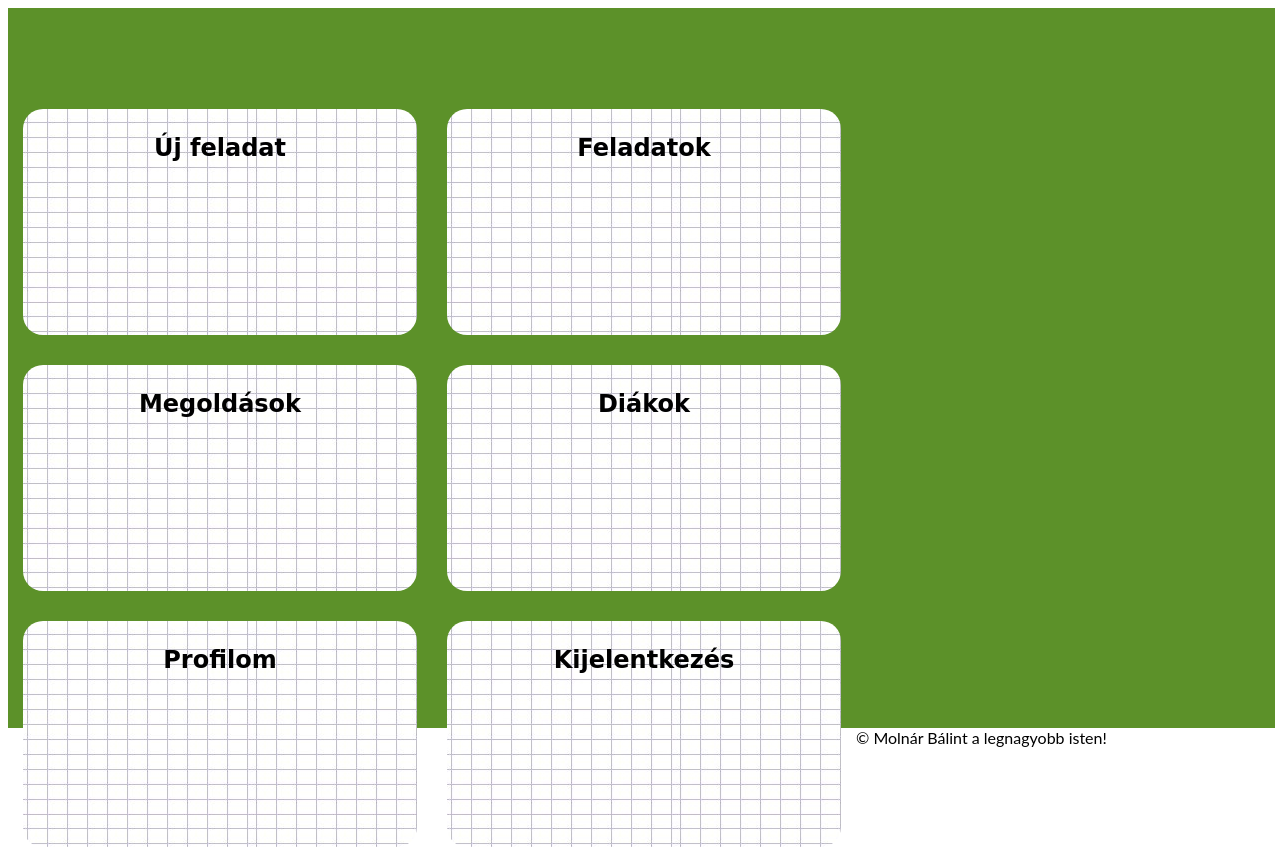
After one commit to MKristof6/LazyLlamas, a Flask app: template templates/index.html in a window 1280 px wide. The commit adds this page. Run offline with Flask 2, Linux system fonts and the light colour scheme; the template is opened without the code that fills it, so the values that code supplies are empty; the visitor is signed in with stand-in values (Sample User, id 1); some libraries are stand-ins or nearby versions.

Commit message:
feat: different navigational options for students & amigos

```diff
--- a/main.py
+++ b/main.py
@@ -15,19 +15,26 @@ def speech():
     return render_template('speech.html')
 
 
-@app.route('/', methods=['GET', 'POST'])
+@app.route('/login', methods=['GET', 'POST'])
 def login():
-    users = [data_handler.get_teachers(), data_handler.get_students()]
+    teachers = data_handler.get_teachers()
+    students = data_handler.get_students()
     if request.method == 'POST':
+        session['pw'] = request.form['password']
         session['email'] = request.form['email']
-        for userz in users:
-            for user in userz:
-                if session['email'] == user['email']:
-                    session['pw'] = request.form['password']
-                    if util.verify_pw(session['pw'], user['password']):
-                        return redirect(url_for('speech'))
-                else:
-                    return 'Wrong password!<br><br><a href="/login">Go back</a>'
+        for user in teachers:
+            if session['email'] == user['email']:
+                session['amigo'] = True
+                if util.verify_pw(session['pw'], user['password']):
+                    return redirect(url_for('home'))
+        for user in students:
+            if session['email'] == user['email']:
+                session['amigo'] = False
+                print(session['amigo'])
+                if util.verify_pw(session['pw'], user['password']):
+                    return redirect(url_for('home'))
+        else:
+            return 'Fuck off, register first!'
     else:
         return render_template('login.html')
 
@@ -50,11 +57,9 @@ def register():
         name = request.form['name']
         pw = util.hash_it(request.form['password'])
         bday = request.form['bday']
-        # TODO: modify SQL table to accept int[] as language_ids
         languages = []
         try:
             if request.form['eng']:
-                print(request.form['eng'])
                 languages.append(int(request.form['eng']))
             if request.form['fra']:
                 languages.append(int(request.form['fra']))
@@ -84,6 +89,44 @@ def validate_email(email):
     return True
 
 
+@app.route('/')
+def home():
+    if not session:
+        return redirect(url_for('login'))
+    else:
+        return render_template('index.html')
+
+
+@app.route('/my_exercises')
+def my_exercises():
+    return 'Implementation in process. Don\'t be an impatient dick!'
+
+
+@app.route('/profile')
+def profile():
+    return 'Implementation in process. Don\'t be an impatient dick!'
+
+
+@app.route('/new_exercise')
+def new_exercise():
+    return 'Implementation in process. Don\'t be an impatient dick!'
+
+
+@app.route('/solutions')
+def solutions():
+    return 'Implementation in process. Don\'t be an impatient dick!'
+
+
+@app.route('/students')
+def students():
+    return 'Implementation in process. Don\'t be an impatient dick!'
+
+
+@app.route('/exercises')
+def exercises():
+    return 'Implementation in process. Don\'t be an impatient dick!'
+
+
 if __name__ == "__main__":
     app.run(
         debug=True,
--- a/static/main.css
+++ b/static/main.css
@@ -14,13 +14,44 @@
 /*Subheading, Lato*/
 /*Body Text, Lato Bold*/
 
-h1 {
+h1, h2 {
     font-family: 'Amatic SC', cursive;
 }
-h2 h3 h4 h5 h6 {
+
+h3 h4 h5 h6 {
     font-family: 'Lato', sans-serif;
     font-weight: bold;
 }
+
 body {
     font-family: 'Lato', sans-serif;
 }
+
+.blacklink {
+    text-decoration: none;
+    color: #000000;
+}
+
+.student-card .row {
+    width: 28vw;
+    height: 28vh;
+
+}
+
+.column {
+    position: relative;
+    top: 12%;
+    text-align: center;
+    float: left;
+    width: 30vw;
+    height: 27vh;
+    background-image: url("/static/images/math.jpg");
+    margin: 15px;
+    padding: 5px;
+    border-radius: 20px;
+}
+.green-background {
+    width: 99vw;
+    height: 90vh;
+    background: #5C9129;
+}
--- /dev/null
+++ b/templates/index.html
@@ -0,0 +1,41 @@
+{% extends 'template.html' %}
+{% block title %} Llamigos para los niños {% endblock %}
+{% block head %} {{ super() }} {% endblock %}
+{% block content %}
+<div class="green-background">
+{% if session['amigo'] == False %}
+<div class="row">
+    <div class="student-card column">
+        <a class="blacklink" href="{{url_for('my_exercises')}}"><h2>Feladatok</h2></a>
+    </div>
+    <div class="student-card column">
+        <a class="blacklink" href="{{url_for('profile')}}"><h2>Profilom</h2></a>
+    </div>
+    <div class="student-card column">
+        <a class="blacklink" href="{{url_for('logout')}}"><h2>Kijelentkezés</h2></a>
+    </div>
+</div>
+
+{% elif session['amigo'] %}
+<div class="student-card column">
+    <a class="blacklink" href="{{url_for('new_exercise')}}"><h2>Új feladat</h2></a>
+</div>
+<div class="student-card column">
+    <a class="blacklink" href="{{url_for('exercises')}}"><h2>Feladatok</h2></a>
+</div>
+<div class="student-card column">
+    <a class="blacklink" href="{{url_for('solutions')}}"><h2>Megoldások</h2></a>
+</div>
+<div class="student-card column">
+    <a class="blacklink" href="{{url_for('students')}}"><h2>Diákok</h2></a>
+</div>
+<div class="student-card column">
+    <a class="blacklink" href="{{url_for('profile')}}"><h2>Profilom</h2></a>
+</div>
+<div class="student-card column">
+    <a class="blacklink" href="{{url_for('logout')}}"><h2>Kijelentkezés</h2></a>
+</div>
+{% endif %}
+</div>
+
+{% endblock %}
```
Also changed, not shown: db/create.sql (+26 -15 lines), static/images/math.jpg (added).
